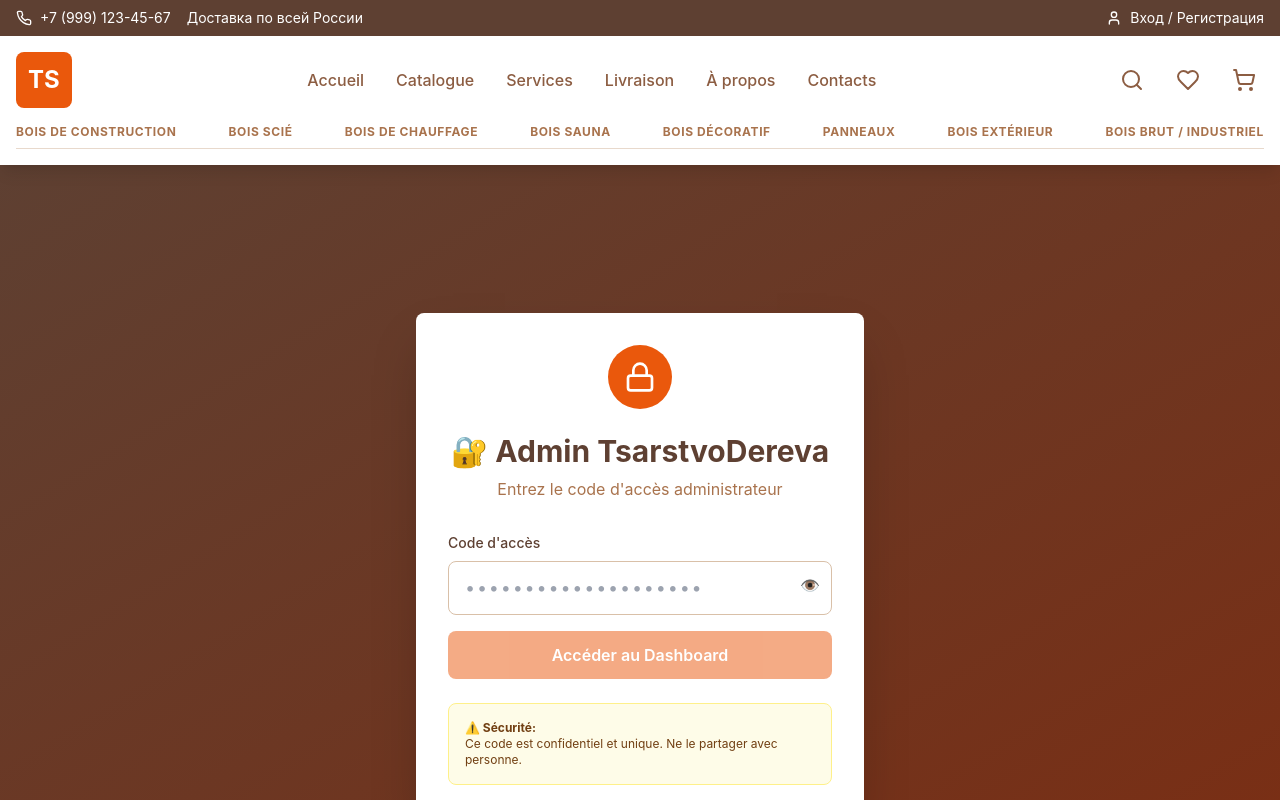
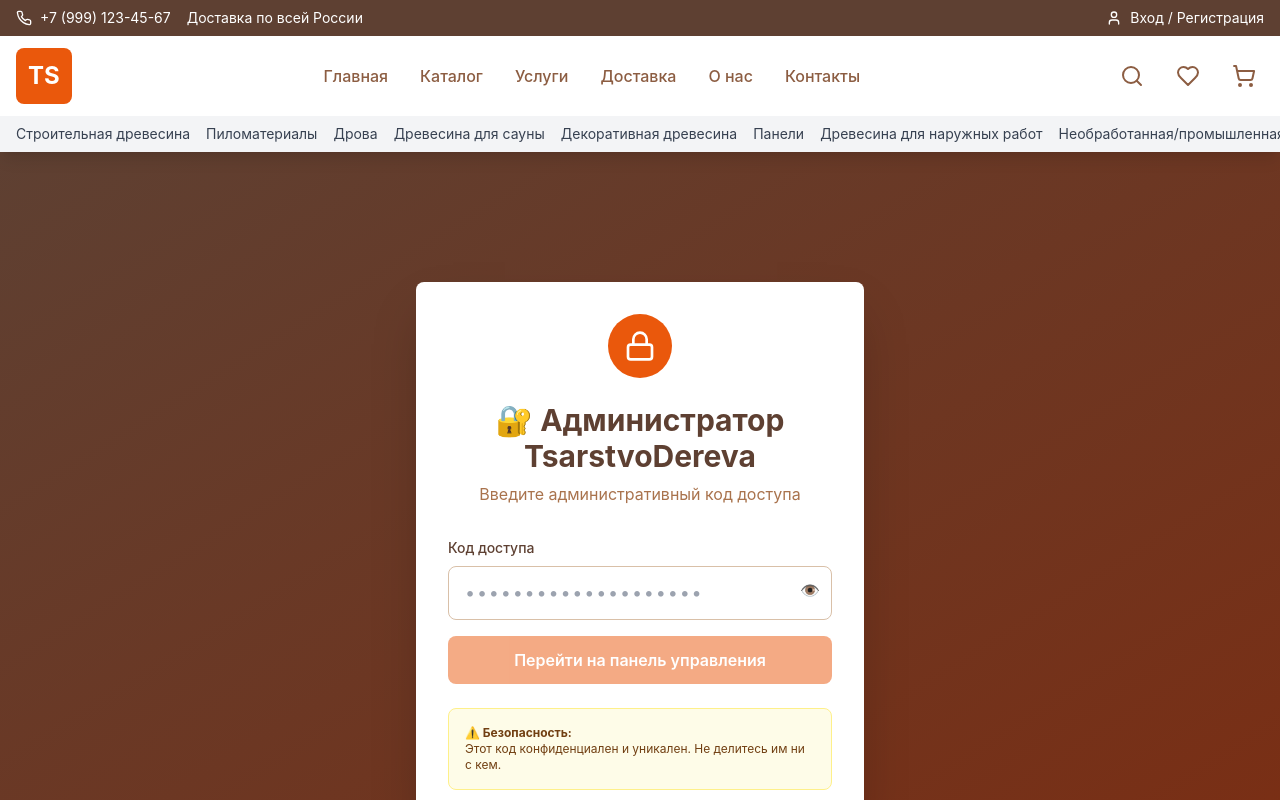
Before and after one commit to passivedrop-lab/bois, a Next.js app: page /admin/login in a window 1280 px wide. Shown: the top 800 px of the page. Built offline with nearby package versions, Linux system fonts and the light colour scheme.

Commit message:
Add featured products (vedette) category to dashboard

```diff
--- a/app/admin/login/page.tsx
+++ b/app/admin/login/page.tsx
@@ -25,11 +25,11 @@ export default function AdminLoginPage() {
         localStorage.setItem('adminCode', code)
         router.push('/admin')
       } else {
-        setError('❌ Code d\'accès incorrect')
+        setError('❌ Неправильный код доступа')
         setCode('')
       }
     } catch (err) {
-      setError('Erreur lors de la connexion')
+      setError('Ошибка при входе')
     } finally {
       setLoading(false)
     }
@@ -45,16 +45,16 @@ export default function AdminLoginPage() {
         </div>
 
         <h1 className="text-3xl font-bold text-center text-wood-900 mb-2">
-          🔐 Admin TsarstvoDereva
+          🔐 Администратор TsarstvoDereva
         </h1>
         <p className="text-center text-wood-600 mb-8">
-          Entrez le code d'accès administrateur
+          Введите административный код доступа
         </p>
 
         <form onSubmit={handleLogin} className="space-y-4">
           <div>
             <label className="block text-sm font-medium text-wood-900 mb-2">
-              Code d'accès
+              Код доступа
             </label>
             <div className="relative">
               <input
@@ -87,14 +87,14 @@ export default function AdminLoginPage() {
             className="w-full bg-fire-600 text-white py-3 px-4 rounded-lg hover:bg-fire-700 transition font-semibold disabled:opacity-50 disabled:cursor-not-allowed flex items-center justify-center gap-2"
           >
             {loading && <Loader size={18} className="animate-spin" />}
-            {loading ? 'Vérification...' : 'Accéder au Dashboard'}
+            {loading ? 'Проверка...' : 'Перейти на панель управления'}
           </button>
         </form>
 
         <div className="mt-6 p-4 bg-yellow-50 rounded-lg border border-yellow-200">
           <p className="text-xs text-yellow-900">
-            <strong>⚠️ Sécurité:</strong><br />
-            Ce code est confidentiel et unique. Ne le partager avec personne.
+            <strong>⚠️ Безопасность:</strong><br />
+            Этот код конфиденциален и уникален. Не делитесь им ни с кем.
           </p>
         </div>
       </div>
--- a/app/admin/page.tsx
+++ b/app/admin/page.tsx
@@ -89,7 +89,7 @@ export default function AdminDashboard() {
   }
 
   if (loading) {
-    return <div className="flex items-center justify-center min-h-screen">Chargement...</div>
+    return <div className="flex items-center justify-center min-h-screen">Загрузка...</div>
   }
 
   if (!isAuthenticated) {
@@ -98,28 +98,28 @@ export default function AdminDashboard() {
 
   const statCards = [
     {
-      label: 'Commandes en attente',
+      label: 'Заказы в ожидании',
       value: stats.pendingOrders.toString(),
       icon: ShoppingCart,
       color: 'text-yellow-600',
       bgColor: 'bg-yellow-50',
     },
     {
-      label: 'Produits',
+      label: 'Товары',
       value: stats.totalProducts.toString(),
       icon: Package,
       color: 'text-blue-600',
       bgColor: 'bg-blue-50',
     },
     {
-      label: 'Commandes totales',
+      label: 'Всего заказов',
       value: stats.totalOrders.toString(),
       icon: BarChart3,
       color: 'text-green-600',
       bgColor: 'bg-green-50',
     },
     {
-      label: 'Revenu total',
+      label: 'Общий доход',
       value: `${(stats.totalRevenue / 1000).toFixed(1)}k₽`,
       icon: TrendingUp,
       color: 'text-purple-600',
@@ -137,7 +137,7 @@ export default function AdminDashboard() {
       >
         <div className="p-6 border-b border-wood-800">
           <h1 className="text-2xl font-bold">TsarstvoDereva</h1>
-          <p className="text-wood-400 text-sm">Admin Panel</p>
+          <p className="text-wood-400 text-sm">Панель администратора</p>
         </div>
 
         <nav className="flex-1 p-6 space-y-2">
@@ -146,21 +146,21 @@ export default function AdminDashboard() {
             className="flex items-center gap-3 px-4 py-2 rounded-lg hover:bg-wood-800 transition"
           >
             <BarChart3 size={20} />
-            Dashboard
+            Панель управления
           </Link>
           <Link
             href="/admin/products"
             className="flex items-center gap-3 px-4 py-2 rounded-lg hover:bg-wood-800 transition"
           >
             <Package size={20} />
-            Produits
+            Товары
           </Link>
           <Link
             href="/admin/orders"
             className="flex items-center gap-3 px-4 py-2 rounded-lg hover:bg-wood-800 transition"
           >
             <ShoppingCart size={20} />
-            Commandes
+            Заказы
           </Link>
         </nav>
 
@@ -170,7 +170,7 @@ export default function AdminDashboard() {
             className="w-full flex items-center gap-3 px-4 py-2 rounded-lg hover:bg-red-600 transition text-white"
           >
             <LogOut size={20} />
-            Déconnexion
+            Выход
           </button>
         </div>
       </div>
@@ -186,11 +186,11 @@ export default function AdminDashboard() {
             >
               {sidebarOpen ? <X size={24} /> : <Menu size={24} />}
             </button>
-            <h2 className="text-2xl font-bold text-wood-900">Dashboard</h2>
+            <h2 className="text-2xl font-bold text-wood-900">Панель управления</h2>
           </div>
           <div className="text-right">
-            <p className="text-sm text-wood-600">Administrateur connecté</p>
-            <p className="font-semibold text-wood-900">🔐 Dashboard Sécurisé</p>
+            <p className="text-sm text-wood-600">Администратор подключен</p>
+            <p className="font-semibold text-wood-900">🔐 Защищенная панель управления</p>
           </div>
         </div>
 
@@ -218,34 +218,34 @@ export default function AdminDashboard() {
           {/* Quick Actions */}
           <div className="grid grid-cols-1 md:grid-cols-2 gap-6">
             <div className="bg-white rounded-lg shadow p-6">
-              <h3 className="text-lg font-bold text-wood-900 mb-4">Actions rapides</h3>
+              <h3 className="text-lg font-bold text-wood-900 mb-4">Быстрые действия</h3>
               <div className="space-y-3">
                 <Link
                   href="/admin/products/new"
                   className="block w-full bg-fire-600 text-white py-2 px-4 rounded-lg hover:bg-fire-700 transition text-center font-semibold"
                 >
-                  + Ajouter un produit
+                  + Добавить товар
                 </Link>
                 <Link
                   href="/admin/orders"
                   className="block w-full bg-blue-600 text-white py-2 px-4 rounded-lg hover:bg-blue-700 transition text-center font-semibold"
                 >
-                  Gérer les commandes ({stats.pendingOrders})
+                  Управление заказами ({stats.pendingOrders})
                 </Link>
               </div>
             </div>
 
             <div className="bg-white rounded-lg shadow p-6">
-              <h3 className="text-lg font-bold text-wood-900 mb-4">Résumé</h3>
+              <h3 className="text-lg font-bold text-wood-900 mb-4">Сводка</h3>
               <div className="space-y-3 text-sm text-wood-700">
                 <p>
-                  <strong>En attente:</strong> <span className="text-yellow-600 font-bold">{stats.pendingOrders} commandes</span>
+                  <strong>В ожидании:</strong> <span className="text-yellow-600 font-bold">{stats.pendingOrders} заказов</span>
                 </p>
                 <p>
-                  <strong>Produits:</strong> <span className="text-blue-600 font-bold">{stats.totalProducts}</span>
+                  <strong>Товары:</strong> <span className="text-blue-600 font-bold">{stats.totalProducts}</span>
                 </p>
                 <p>
-                  <strong>Chiffre d'affaires:</strong> <span className="text-purple-600 font-bold">{stats.totalRevenue.toLocaleString()}₽</span>
+                  <strong>Выручка:</strong> <span className="text-purple-600 font-bold">{stats.totalRevenue.toLocaleString()}₽</span>
                 </p>
               </div>
             </div>
--- a/app/admin/products/new/page.tsx
+++ b/app/admin/products/new/page.tsx
@@ -78,8 +78,8 @@ export default function NewProductPage() {
       return
     }
 
-    // Sauvegarder le produit
-    alert('Produit ajouté avec succès!')
+      // Сохранить товар
+      alert('Товар успешно добавлен!')
     router.push('/admin/products')
   }
 
@@ -93,7 +93,7 @@ export default function NewProductPage() {
           <Link href="/admin/products" className="p-2 hover:bg-wood-100 rounded-lg transition">
             <ArrowLeft size={20} />
           </Link>
-          <h1 className="text-3xl font-bold text-wood-900">Ajouter un produit</h1>
+          <h1 className="text-3xl font-bold text-wood-900">Добавить товар</h1>
         </div>
       </div>
 
@@ -103,14 +103,14 @@ export default function NewProductPage() {
             {/* Image du produit */}
             <div>
               <label className="block text-sm font-bold text-wood-900 mb-2">
-                Image du produit *
+                Изображение товара *
               </label>
 
               {!imagePreview ? (
                 <label className="w-full flex flex-col items-center justify-center border-2 border-dashed border-wood-300 rounded-lg p-8 cursor-pointer hover:border-fire-500 hover:bg-fire-50 transition">
                   <Upload size={32} className="text-wood-600 mb-2" />
-                  <span className="text-wood-900 font-semibold">Cliquez pour sélectionner une image</span>
-                  <span className="text-wood-600 text-sm mt-1">PNG, JPG, WebP (max 5MB)</span>
+                  <span className="text-wood-900 font-semibold">Нажмите для выбора изображения</span>
+                  <span className="text-wood-600 text-sm mt-1">PNG, JPG, WebP (макс. 5 МБ)</span>
                   <input
                     type="file"
                     accept="image/*"
@@ -138,7 +138,7 @@ export default function NewProductPage() {
                   <label className="block">
                     <span className="inline-flex items-center gap-2 bg-wood-100 hover:bg-wood-200 text-wood-900 px-4 py-2 rounded-lg cursor-pointer transition font-semibold">
                       <Upload size={18} />
-                      Changer l'image
+                      Изменить изображение
                     </span>
                     <input
                       type="file"
@@ -154,7 +154,7 @@ export default function NewProductPage() {
             {/* Nom */}
             <div>
               <label className="block text-sm font-bold text-wood-900 mb-2">
-                Nom du produit *
+                Название товара *
               </label>
               <input
                 type="text"
@@ -162,14 +162,14 @@ export default function NewProductPage() {
                 value={formData.name}
                 onChange={(e) => setFormData({ ...formData, name: e.target.value })}
                 className="w-full px-4 py-2 border border-wood-300 rounded-lg focus:outline-none focus:border-fire-600"
-                placeholder="ex: Bois de construction brut"
+                placeholder="пр: Строительное дерево сырье"
               />
             </div>
 
             {/* Catégorie */}
             <div>
               <label className="block text-sm font-bold text-wood-900 mb-2">
-                Catégorie *
+                Категория *
               </label>
               <select
                 required
@@ -189,7 +189,7 @@ export default function NewProductPage() {
             <div className="grid grid-cols-2 gap-4">
               <div>
                 <label className="block text-sm font-bold text-wood-900 mb-2">
-                  Prix (RUB) *
+                  Цена (РУБ) *
                 </label>
                 <input
                   type="number"
@@ -202,7 +202,7 @@ export default function NewProductPage() {
               </div>
               <div>
                 <label className="block text-sm font-bold text-wood-900 mb-2">
-                  Prix promotionnel (optionnel)
+                  Цена со скидкой (необязательно)
                 </label>
                 <input
                   type="number"
@@ -217,7 +217,7 @@ export default function NewProductPage() {
             {/* Description */}
             <div>
               <label className="block text-sm font-bold text-wood-900 mb-2">
-                Description *
+                Описание *
               </label>
               <textarea
                 required
@@ -225,7 +225,7 @@ export default function NewProductPage() {
                 onChange={(e) => setFormData({ ...formData, description: e.target.value })}
                 rows={6}
                 className="w-full px-4 py-2 border border-wood-300 rounded-lg focus:outline-none focus:border-fire-600"
-                placeholder="Décrivez le produit en détail..."
+                placeholder="Подробно опишите товар..."
               />
             </div>
 
@@ -239,7 +239,7 @@ export default function NewProductPage() {
                 className="w-4 h-4 text-amber-600 border-wood-300 rounded focus:ring-amber-500"
               />
               <label htmlFor="vedette" className="ml-3 text-sm font-medium text-wood-900">
-                Afficher ce produit sur la page d'accueil comme vedette ⭐
+                Показать этот товар на главной странице как избранный ⭐
               </label>
             </div>
 
@@ -250,13 +250,13 @@ export default function NewProductPage() {
                 className="flex items-center gap-2 bg-fire-600 text-white px-6 py-2 rounded-lg hover:bg-fire-700 transition font-semibold"
               >
                 <Save size={20} />
-                Créer le produit
+                Создать товар
               </button>
               <Link
                 href="/admin/products"
                 className="px-6 py-2 border border-wood-300 rounded-lg hover:bg-wood-50 transition font-semibold"
               >
-                Annuler
+                Отмена
               </Link>
             </div>
           </form>
--- a/components/Header.tsx
+++ b/components/Header.tsx
@@ -15,23 +15,23 @@ export default function Header() {
   const pathname = usePathname()
 
   const menuItems = [
-    { name: 'Accueil', href: '/' },
-    { name: 'Catalogue', href: '/catalogue' },
-    { name: 'Services', href: '/services' },
-    { name: 'Livraison', href: '/livraison' },
-    { name: 'À propos', href: '/a-propos' },
-    { name: 'Contacts', href: '/contacts' },
+    { name: 'Главная', href: '/' },
+    { name: 'Каталог', href: '/catalogue' },
+    { name: 'Услуги', href: '/services' },
+    { name: 'Доставка', href: '/livraison' },
+    { name: 'О нас', href: '/a-propos' },
+    { name: 'Контакты', href: '/contacts' },
   ]
 
   const categories = [
-    { name: 'Bois de construction', href: '/catalogue/bois-de-construction' },
-    { name: 'Bois scié', href: '/catalogue/bois-scié' },
-    { name: 'Bois de chauffage', href: '/catalogue/bois-de-chauffage' },
-    { name: 'Bois sauna', href: '/catalogue/bois-sauna' },
-    { name: 'Bois décoratif', href: '/catalogue/bois-decoratif' },
-    { name: 'Panneaux', href: '/catalogue/panneaux' },
-    { name: 'Bois extérieur', href: '/catalogue/bois-exterieur' },
-    { name: 'Bois brut / industriel', href: '/catalogue/bois-brut-industriel' },
+    { name: 'Строительная древесина', href: '/catalogue/bois-de-construction' },
+    { name: 'Пиломатериалы', href: '/catalogue/bois-scie' },
+    { name: 'Дрова', href: '/catalogue/bois-de-chauffage' },
+    { name: 'Древесина для сауны', href: '/catalogue/bois-sauna' },
+    { name: 'Декоративная древесина', href: '/catalogue/bois-decoratif' },
+    { name: 'Панели', href: '/catalogue/panneaux' },
+    { name: 'Древесина для наружных работ', href: '/catalogue/bois-exterieur' },
+    { name: 'Необработанная/промышленная древесина', href: '/catalogue/bois-brut-industriel' },
   ]
 
   return (
@@ -64,9 +64,9 @@ export default function Header() {
         </div>
       </div>
 
-      {/* Main Header */}
-      <div className="container mx-auto px-3 sm:px-4 py-3 sm:py-4">
-        <div className="flex items-center justify-between gap-2 sm:gap-4">
+      {/* Main Menu */}
+      <nav className="bg-white py-3 shadow-md">
+        <div className="container mx-auto px-4 flex justify-between items-center">
           {/* Logo */}
           <Link href="/" className="flex items-center gap-2 sm:gap-3 min-w-0 flex-shrink-0">
             <div className="bg-fire-600 text-white p-2 sm:p-3 rounded-lg flex-shrink-0">
@@ -169,17 +169,19 @@ export default function Header() {
             </button>
           </div>
         </div>
+      </nav>
 
-        {/* Categories Bar */}
-        <div className="hidden md:flex items-center justify-between gap-4 lg:gap-6 mt-3 sm:mt-4 pb-2 border-b border-wood-200 overflow-x-auto no-scrollbar">
+      {/* Categories */}
+      <div className="bg-gray-100 py-2">
+        <div className="container mx-auto px-4 flex gap-4 overflow-x-auto">
           {categories.map((category) => (
-            <Link
-              key={category.name}
+            <a
+              key={category.href}
               href={category.href}
-              className="text-[10px] lg:text-xs uppercase tracking-wider font-bold text-wood-600 hover:text-fire-600 transition-colors whitespace-nowrap"
+              className="text-sm text-gray-700 hover:text-fire-400 whitespace-nowrap"
             >
               {category.name}
-            </Link>
+            </a>
           ))}
         </div>
       </div>
```
Also changed, not shown: app/admin/products/page.tsx (+9 -9 lines).
